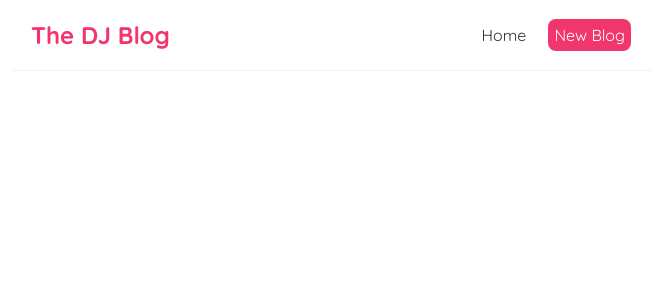
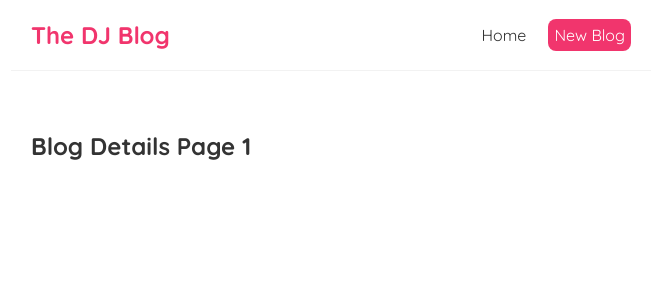
Before and after one commit to DivyJain23/blog, a React (Create React App) app: page /blogs/1 in a window 1280 px wide. Shown: the top 300 px of the page, without its empty margins (309-971 px from the left). Built offline with nearby package versions, Linux system fonts and the light colour scheme; the HTML template or start-up script is replaced by a standard one.

Commit message:
added route parameters to load blogs by ID

```diff
--- a/src/App.js
+++ b/src/App.js
@@ -2,6 +2,7 @@
 import Home from './Home';
 import { BrowserRouter as Router, Route, Switch } from 'react-router-dom';
 import Create from './Create';
+import BlogDetails from './BlogDetails';
 
 function App() {
   return (
@@ -16,6 +17,9 @@
             <Route exact path="/create">
               <Create />
             </Route>
+            <Route exact path="/blogs/:id">
+              <BlogDetails/>
+            </Route>
           </Switch>
         </div>
       </div>
--- /dev/null
+++ b/src/BlogDetails.js
@@ -0,0 +1,13 @@
+import { useParams } from "react-router-dom";
+
+const BlogDetails = () => {
+    const { id } = useParams();
+
+    return (
+        <div className="blog-details">
+            <h2>Blog Details Page {id} </h2>
+        </div>
+     );
+}
+
+export default BlogDetails;
--- a/src/BlogList.js
+++ b/src/BlogList.js
@@ -1,11 +1,15 @@
-const BlogList = ({blogs, title}) => {
+import { Link } from "react-router-dom";
+
+const BlogList = ({ blogs, title }) => {
     return (
         <div className="blog-list">
             <h2 className="title">{title}</h2>
             {blogs.map(blog => (
                 <div className="blog-preview" key={blog.id} >
-                    <h2>{blog.title}</h2>
-                    <p>Written by {blog.author}</p>
+                    <Link to={`blogs/${blog.id}`}>
+                        <h2>{blog.title}</h2>
+                        <p>Written by {blog.author}</p>
+                    </Link>
                 </div>
             ))}
         </div>
--- a/src/index.css
+++ b/src/index.css
@@ -48,3 +48,6 @@
   color: #f1356d;
   margin-bottom: 8px;
 }
+.blog-preview a {
+  text-decoration : none;
+}
--- a/src/useFetch.js
+++ b/src/useFetch.js
@@ -6,8 +6,9 @@
   const [error, setError] = useState(null);
 
   useEffect(() => {
+    const abortCont = new AbortController();
       setTimeout(() => {
-         fetch(url)
+         fetch(url, { signal: abortCont.singal})
          .then(res => {
               if(! res.ok){
                   throw Error('Could not fetch the data from the resource');
@@ -20,10 +21,17 @@
               setError(null);
           })
           .catch(err => {
-              setIsPending(false);
-              setError(err.message);
+            if (err.name === 'AbortError') {
+                console.log('fetch aborted')
+            } else {
+                setIsPending(false);
+                setError(err.message);
+            }
           })
-      }, 1000)
+      }, 1000);
+
+      return () => abortCont.abort();
+
     }, [url]);
 
     return {data, isPending, error}
```
